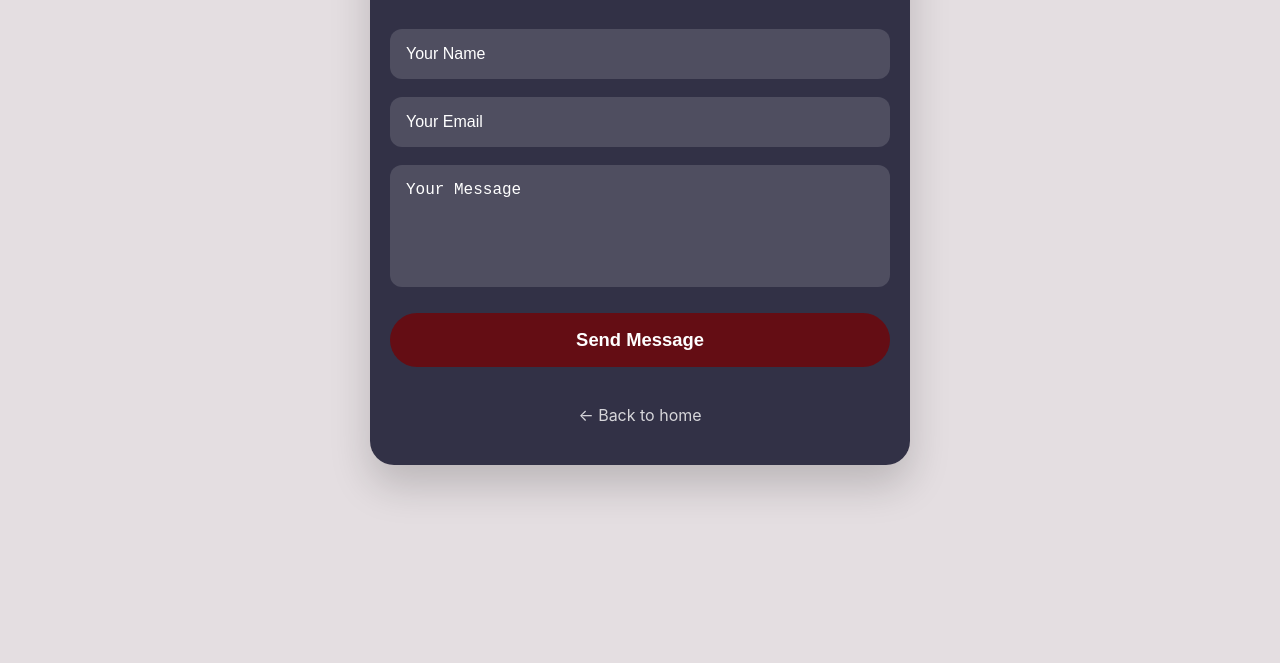
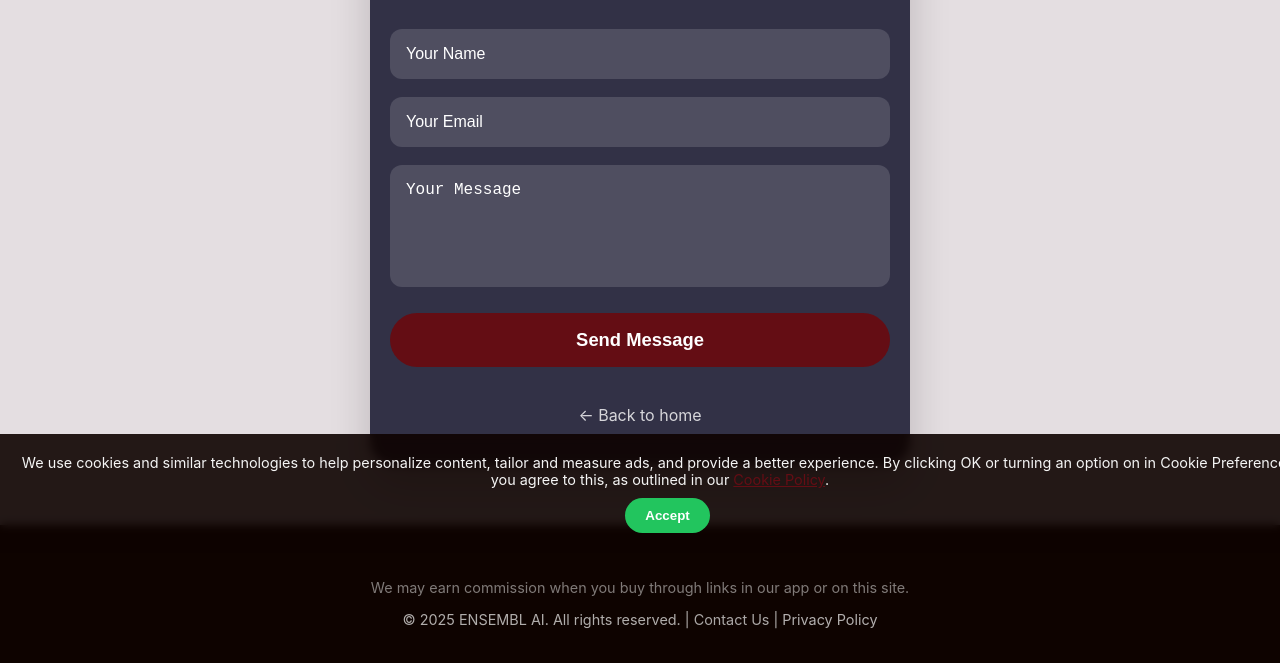
Before and after one commit to Aziz4785/ensembl.ai, a plain HTML site: page contact.html in a window 1280 px wide. Shown: the part 247-910 px from the top of the page. Before the commit the page ends 880 px from the top, so only its background shows below. Drawn offline with Linux system fonts and the light colour scheme.

Commit message:
added privacy policy

```diff
--- a/contact.html
+++ b/contact.html
@@ -90,6 +90,67 @@
                 padding: 18px 6px;
             }
         }
+
+        /* Footer Styles */
+        .footer {
+            background: #0E0300;
+            color: #F5F5F4;
+            padding: 40px 0 20px;
+            text-align: center;
+            margin-top: 60px;
+        }
+
+        .footer-links {
+            font-size: 0.9rem;
+            opacity: 0.7;
+        }
+
+        .footer-links a {
+            color: #640D14;
+            text-decoration: none;
+        }
+
+        /* Cookie Banner */
+        .cookie-banner {
+            position: fixed;
+            bottom: 0;
+            left: 0;
+            width: 100%;
+            background: rgba(14, 3, 0, 0.9);
+            color: #F5F5F4;
+            padding: 20px;
+            text-align: center;
+            z-index: 1001;
+            display: none; /* Hidden by default */
+            backdrop-filter: blur(5px);
+            font-size: 0.9rem;
+        }
+
+        .cookie-banner p {
+            margin: 0;
+            margin-bottom: 10px;
+        }
+
+        .cookie-banner a {
+            color: #640D14;
+            text-decoration: underline;
+        }
+
+        .cookie-btn {
+            background: #22C55E;
+            color: white;
+            padding: 10px 20px;
+            border-radius: 20px;
+            text-decoration: none;
+            font-weight: 600;
+            transition: all 0.3s ease;
+            border: none;
+            cursor: pointer;
+            margin-left: 15px;
+        }
+        .cookie-btn:hover {
+            background: #16A34A;
+        }
     </style>
 </head>
 <body>
@@ -105,5 +166,38 @@
         </form>
         <a href="index.html" class="back-link">&larr; Back to home</a>
     </div>
+
+    <footer class="footer">
+        <div class="container2" style="margin-top:0; padding:0;">
+             <div class="footer-links">
+                <p style="margin-bottom: 15px; opacity: 0.7;">We may earn commission when you buy through links in our app or on this site.</p>
+                <p>&copy; 2025 ENSEMBL AI. All rights reserved. | <a href="contact.html" style="color: #ededed;">Contact Us</a> | <a href="privacy.html" style="color: #f9f9f9; ">Privacy Policy</a></p>
+            </div>
+        </div>
+    </footer>
+
+    <div id="cookie-banner" class="cookie-banner">
+        <p>We use cookies and similar technologies to help personalize content, tailor and measure ads, and provide a better experience. By clicking OK or turning an option on in Cookie Preferences, you agree to this, as outlined in our <a href="privacy.html">Cookie Policy</a>.</p>
+        <button id="cookie-accept" class="cookie-btn">Accept</button>
+    </div>
+
+    <script>
+        // Cookie Banner Logic
+        document.addEventListener('DOMContentLoaded', function() {
+            const banner = document.getElementById('cookie-banner');
+            const acceptBtn = document.getElementById('cookie-accept');
+
+            if (banner && acceptBtn) {
+                if (!localStorage.getItem('cookieConsent')) {
+                    banner.style.display = 'block';
+                }
+
+                acceptBtn.addEventListener('click', function() {
+                    localStorage.setItem('cookieConsent', 'true');
+                    banner.style.display = 'none';
+                });
+            }
+        });
+    </script>
 </body>
 </html>
```
Also changed, not shown: index.html (+67 -2 lines), privacy.html (added, +49 -0 lines).
